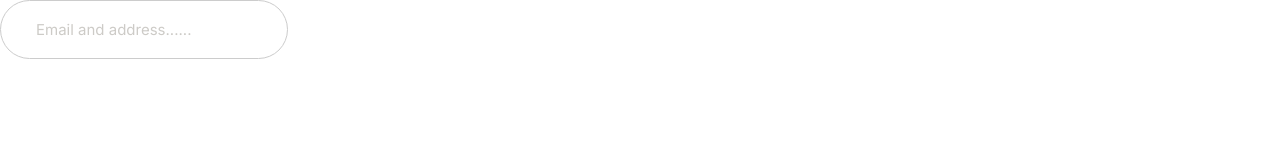
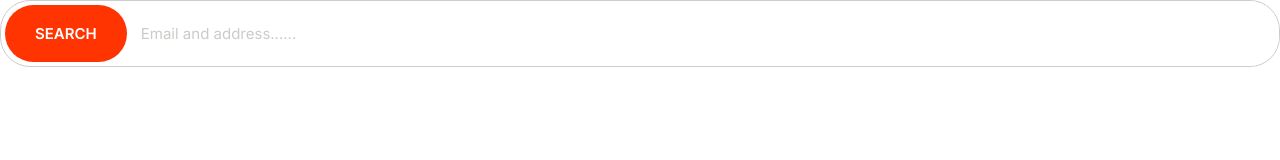
Before and after one commit to arshamDev/ArshamDev, a plain HTML site: page index.html in a window 1280 px wide. Drawn offline with Linux system fonts and the light colour scheme.

Commit message:
Bulid the input-group components.

```diff
--- a/css/styles.css
+++ b/css/styles.css
@@ -5,6 +5,8 @@
   --color-accent: #ff3400;
   --color-heading: #1b0760;
   --color-body: #918ca4;
+  --color-border: #ccc;
+  --border-radius: 30px;
 }
 *,
 *::after,
@@ -204,7 +206,7 @@ p {
 /* Inputs */
 .input {
   padding: 2rem 3.5rem;
-  border: 1px solid #ccc;
+  border: 1px solid var(--color-border);
   border-radius: 30px;
   outline: 0;
   color: var(--color-heading);
@@ -213,6 +215,19 @@ p {
 ::placeholder {
   color: #cdcbc7;
 }
+.input-group {
+  border-radius: var(--border-radius);
+  border: 1px solid var(--color-border);
+  display: flex;
+}
+.input-group .input {
+  border: 0;
+  flex-grow: 1;
+  padding: 1.5rem 1rem;
+}
+.input-group .btn {
+  margin: 4px;
+}
 @media screen and (min-width: 1024px) {
   .input {
     font-size: 1.5rem;
--- a/index.html
+++ b/index.html
@@ -15,6 +15,8 @@
     <title>Document</title>
   </head>
   <body>
+    <div class="input-group">
+      <button class="btn btn--accent">search</button>
       <input
         class="input"
         type="text"
@@ -22,5 +24,6 @@
         id=""
         placeholder="Email and address......"
       />
+    </div>
   </body>
 </html>
```
Also changed, not shown: components/input-group.html (added, +10 -0 lines). Lines whose indentation alone changed are shown as unchanged.
